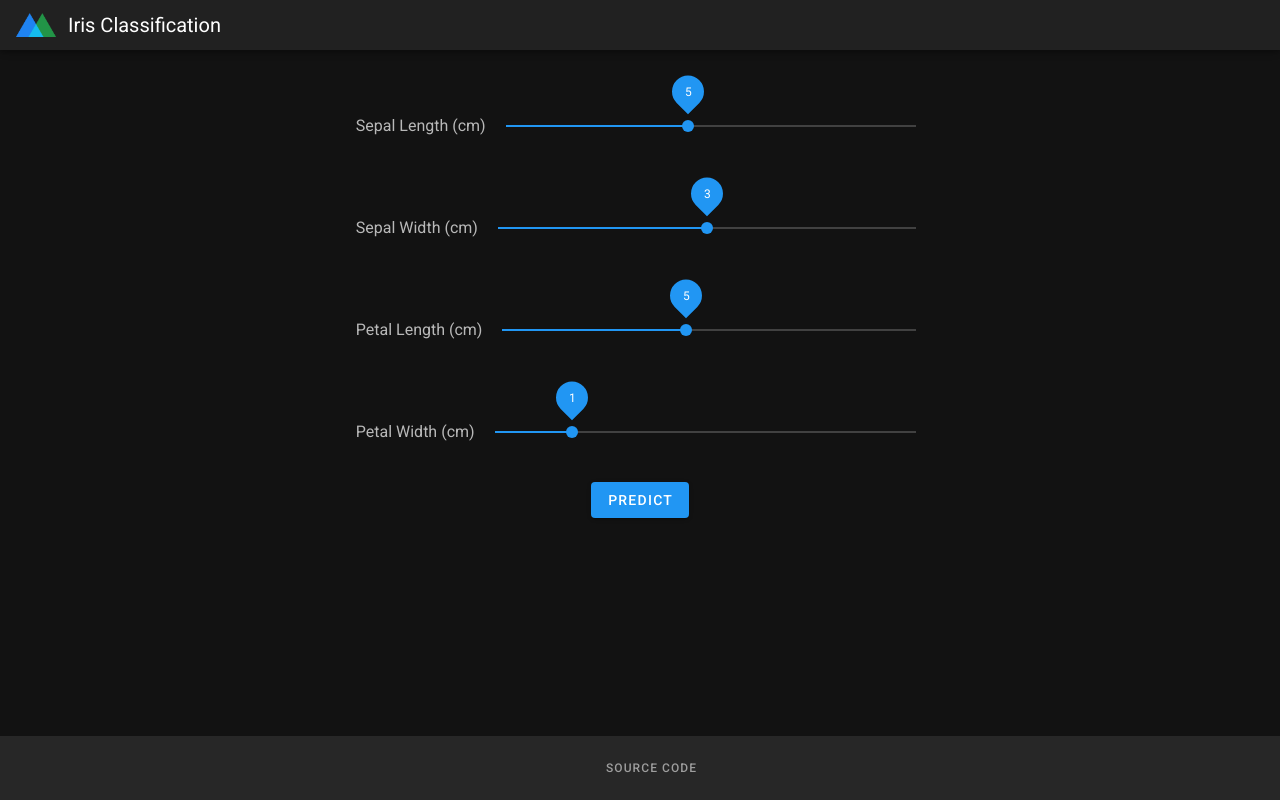
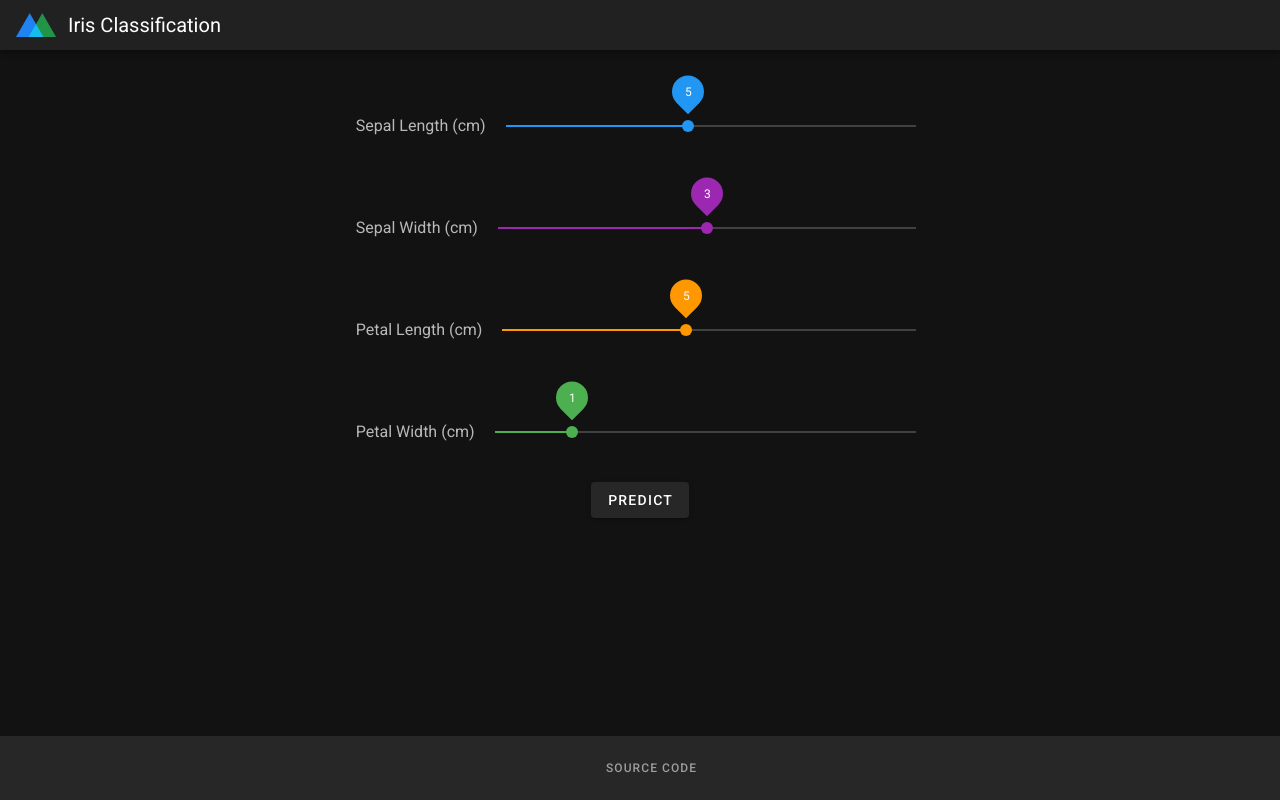
Before and after one commit to mustafametesengul/iris-classification, a Vue app in the folder frontend/: page / in a window 1280 px wide. Built offline with nearby package versions, Linux system fonts and the light colour scheme.

Commit message:
Design update

```diff
--- a/frontend/src/components/Home.vue
+++ b/frontend/src/components/Home.vue
@@ -5,6 +5,7 @@
       <v-col cols="10" md="6">
 
         <v-slider
+          color="blue"
           class="mt-12"
           v-model="sepalLength"
           label="Sepal Length (cm)"
@@ -15,6 +16,7 @@
         ></v-slider>
 
         <v-slider
+          color="purple"
           class="mt-12"
           v-model="sepalWidth"
           label="Sepal Width (cm)"
@@ -25,6 +27,7 @@
         ></v-slider>
 
         <v-slider
+          color="orange"
           class="mt-12"
           v-model="petalLength"
           label="Petal Length (cm)"
@@ -35,6 +38,7 @@
         ></v-slider>
 
         <v-slider
+          color="green"
           class="mt-12"
           v-model="petalWidth"
           label="Petal Width (cm)"
@@ -48,7 +52,7 @@
     </v-row>
 
     <v-row justify="center" >
-      <v-btn :loading="predictLoading" @click="predict" class="primary">Predict</v-btn>
+      <v-btn :loading="predictLoading" @click="predict" >Predict</v-btn>
     </v-row>
 
     <v-overlay :value="overlay">
@@ -72,7 +76,7 @@
 
       <v-row justify="center">
         <v-btn
-          class="primary mt-4"
+          class="mt-4"
           @click="overlay = false;"
         >
           Close
```
